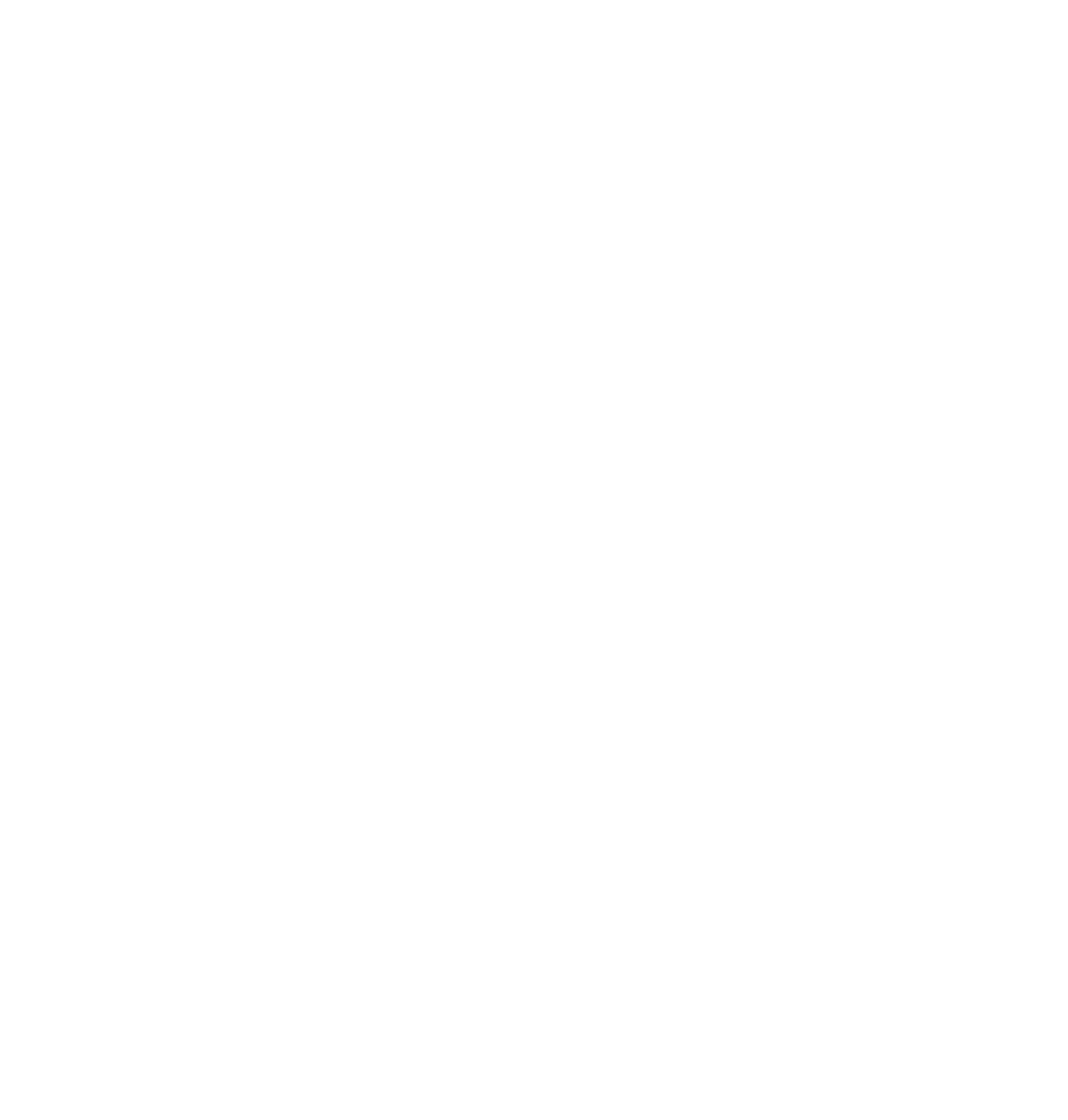
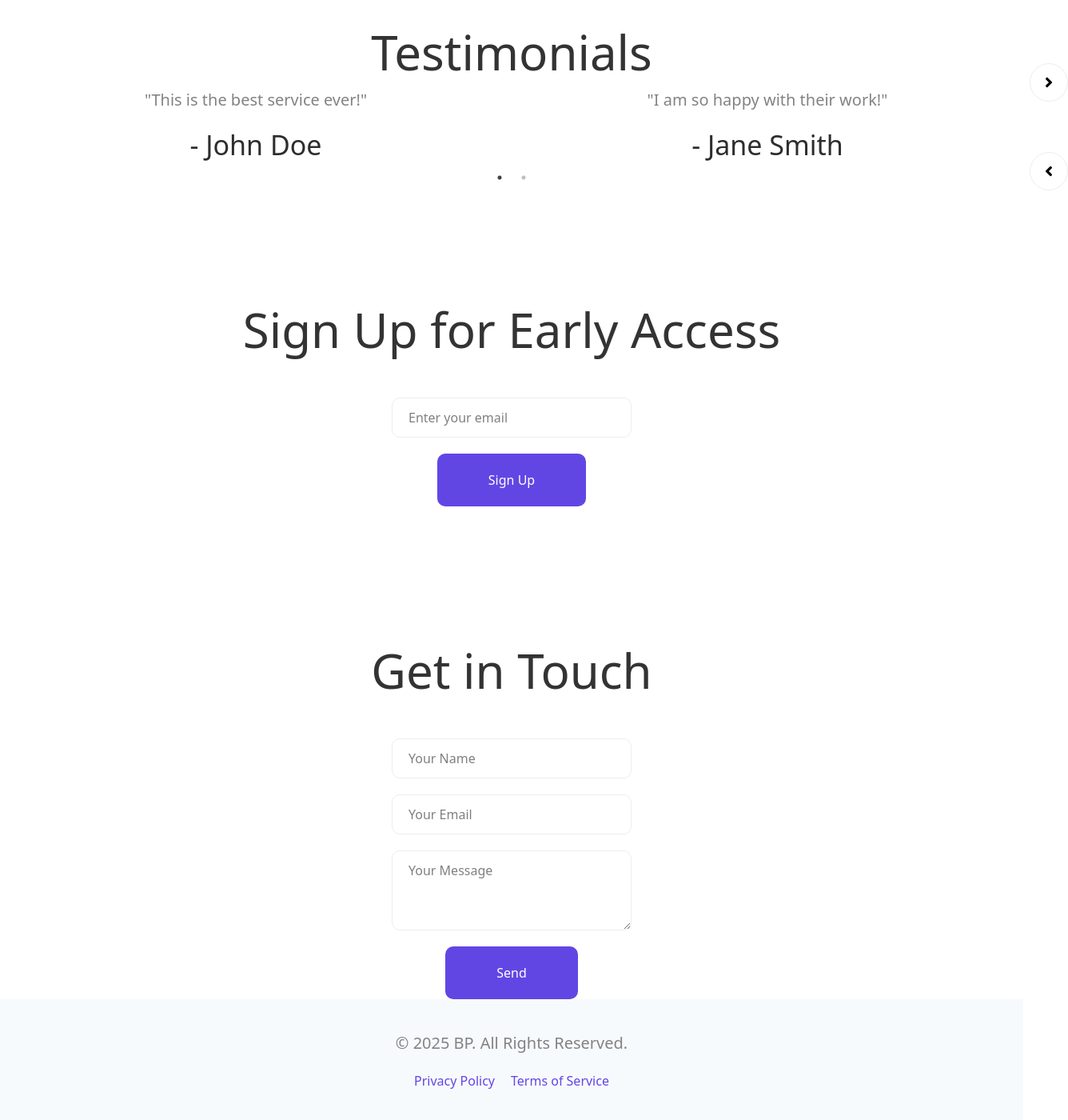
Before and after one commit to nathanrufus/Budget-Tracker, a React (Vite) app in the folder frontend/: page / in a window 1280 px wide. Shown: the part 212-1612 px from the top of the page at 80% size, 1336 px wide, since content can reach past the window. Before the commit the page ends 800 px from the top, so only its background shows below. Built offline with nearby package versions, Linux system fonts and the light colour scheme.

Commit message:
frontend

```diff
--- a/frontend/package.json
+++ b/frontend/package.json
@@ -13,6 +13,9 @@
     "@tailwindcss/vite": "^4.0.0",
     "react": "^18.3.1",
     "react-dom": "^18.3.1",
+    "react-icons": "^5.4.0",
+    "react-slick": "^0.30.3",
+    "slick-carousel": "^1.8.1",
     "tailwindcss": "^4.0.0"
   },
   "devDependencies": {
--- a/frontend/src/component/Access.jsx
+++ b/frontend/src/component/Access.jsx
@@ -1,7 +1,24 @@
-import React from "react";
-
-function Access() {
-  return <div>Access</div>;
-}
+const Access = () => {
+  return (
+    <div className="container mx-auto mt-[160px]">
+      <h2 className="font-Allura text-[60px] text-[#343333] text-center">
+        Sign Up for Early Access
+      </h2>
+      <form className="flex flex-col items-center mt-10">
+        <input
+          type="email"
+          placeholder="Enter your email"
+          className="border border-[#EDEDED] rounded-[10px] px-5 py-3 w-[300px] mb-5"
+        />
+        <button
+          type="submit"
+          className="font-Akaya_Kanadaka text-white font-[26px] leading-[26px] bg-[#6246E4] px-16 py-5 rounded-[10px] hover:shadow-xl transition-all duration-150"
+        >
+          Sign Up
+        </button>
+      </form>
+    </div>
+  );
+};
 
 export default Access;
--- a/frontend/src/component/Contact.jsx
+++ b/frontend/src/component/Contact.jsx
@@ -1,7 +1,33 @@
-import React from "react";
-
-function Contact() {
-  return <div>Contact</div>;
-}
+const Contact = () => {
+  return (
+    <div className="container mx-auto mt-[160px]">
+      <h2 className="font-Allura text-[60px] text-[#343333] text-center">
+        Get in Touch
+      </h2>
+      <form className="flex flex-col items-center mt-10">
+        <input
+          type="text"
+          placeholder="Your Name"
+          className="border border-[#EDEDED] rounded-[10px] px-5 py-3 w-[300px] mb-5"
+        />
+        <input
+          type="email"
+          placeholder="Your Email"
+          className="border border-[#EDEDED] rounded-[10px] px-5 py-3 w-[300px] mb-5"
+        />
+        <textarea
+          placeholder="Your Message"
+          className="border border-[#EDEDED] rounded-[10px] px-5 py-3 w-[300px] h-[100px] mb-5"
+        />
+        <button
+          type="submit"
+          className="font-Akaya_Kanadaka text-white font-[26px] leading-[26px] bg-[#6246E4] px-16 py-5 rounded-[10px] hover:shadow-xl transition-all duration-150"
+        >
+          Send
+        </button>
+      </form>
+    </div>
+  );
+};
 
 export default Contact;
--- a/frontend/src/component/Footer.jsx
+++ b/frontend/src/component/Footer.jsx
@@ -1,7 +1,21 @@
-import React from "react";
-
-function Footer() {
-  return <div>Footer</div>;
-}
+const Footer = () => {
+  return (
+    <footer className="bg-[#F7FAFD] py-10">
+      <div className="container mx-auto text-center">
+        <p className="font-Amatic_SC text-[20px] leading-[30px] text-[#838383]">
+          &copy; 2025 BP. All Rights Reserved.
+        </p>
+        <nav className="flex justify-center space-x-5 mt-5">
+          <a href="/privacy" className="text-[#6246E4]">
+            Privacy Policy
+          </a>
+          <a href="/terms" className="text-[#6246E4]">
+            Terms of Service
+          </a>
+        </nav>
+      </div>
+    </footer>
+  );
+};
 
 export default Footer;
--- a/frontend/src/component/Testimonials.jsx
+++ b/frontend/src/component/Testimonials.jsx
@@ -1,7 +1,57 @@
-import React from "react";
+import Slider from "react-slick";
+import { FaAngleRight, FaAngleLeft } from "react-icons/fa";
+import "slick-carousel/slick/slick.css";
+import "slick-carousel/slick/slick-theme.css";
 
-function Testimonials() {
-  return <div>Testimonials</div>;
-}
+const Testimonial = () => {
+  const settings = {
+    dots: true,
+    infinite: true,
+    speed: 500,
+    slidesToShow: 2,
+    slidesToScroll: 1,
+  };
 
-export default Testimonials;
+  const testimonials = [
+    { content: "This is the best service ever!", author: "John Doe" },
+    { content: "I am so happy with their work!", author: "Jane Smith" },
+  ];
+
+  const PrevArrow = ({ onClick }) => (
+    <div
+      className="h-[48px] w-[48px] border border-[#EDEDED] rounded-full flex justify-center items-center absolute -right-14 top-20 cursor-pointer"
+      onClick={onClick}
+    >
+      <FaAngleLeft size={20} />
+    </div>
+  );
+
+  const NextArrow = ({ onClick }) => (
+    <div
+      className="h-[48px] w-[48px] border border-[#EDEDED] rounded-full flex justify-center items-center absolute -right-14 bottom-20 cursor-pointer"
+      onClick={onClick}
+    >
+      <FaAngleRight size={20} />
+    </div>
+  );
+
+  return (
+    <div className="container mx-auto mt-[160px]">
+      <h2 className="font-Allura text-[60px] text-[#343333] text-center">Testimonials</h2>
+      <Slider {...settings} prevArrow={<PrevArrow />} nextArrow={<NextArrow />}>
+        {testimonials.map((testimonial, index) => (
+          <div key={index} className="px-5">
+            <p className="font-Amatic_SC text-[20px] leading-[30px] text-[#838383] text-center">
+              "{testimonial.content}"
+            </p>
+            <h4 className="font-Allura text-[34px] text-[#2D2D2D] text-center mt-4">
+              - {testimonial.author}
+            </h4>
+          </div>
+        ))}
+      </Slider>
+    </div>
+  );
+};
+
+export default Testimonial;
```
Also changed, not shown: 1 other file (tests, documents, lock files or other folders).
